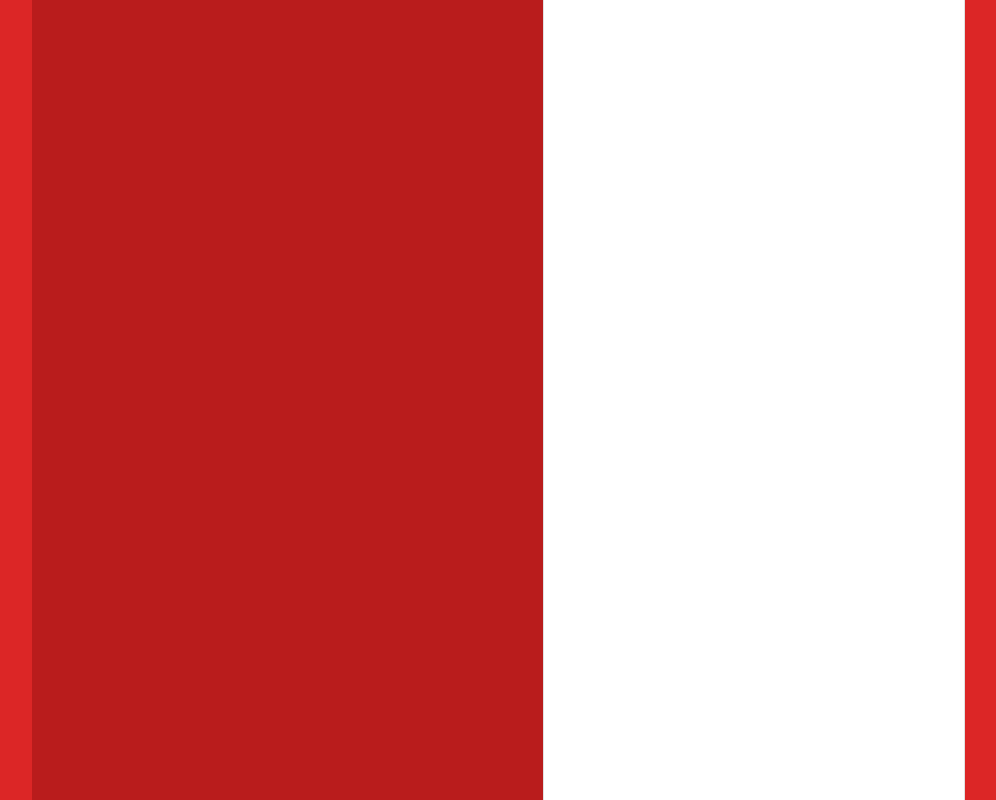
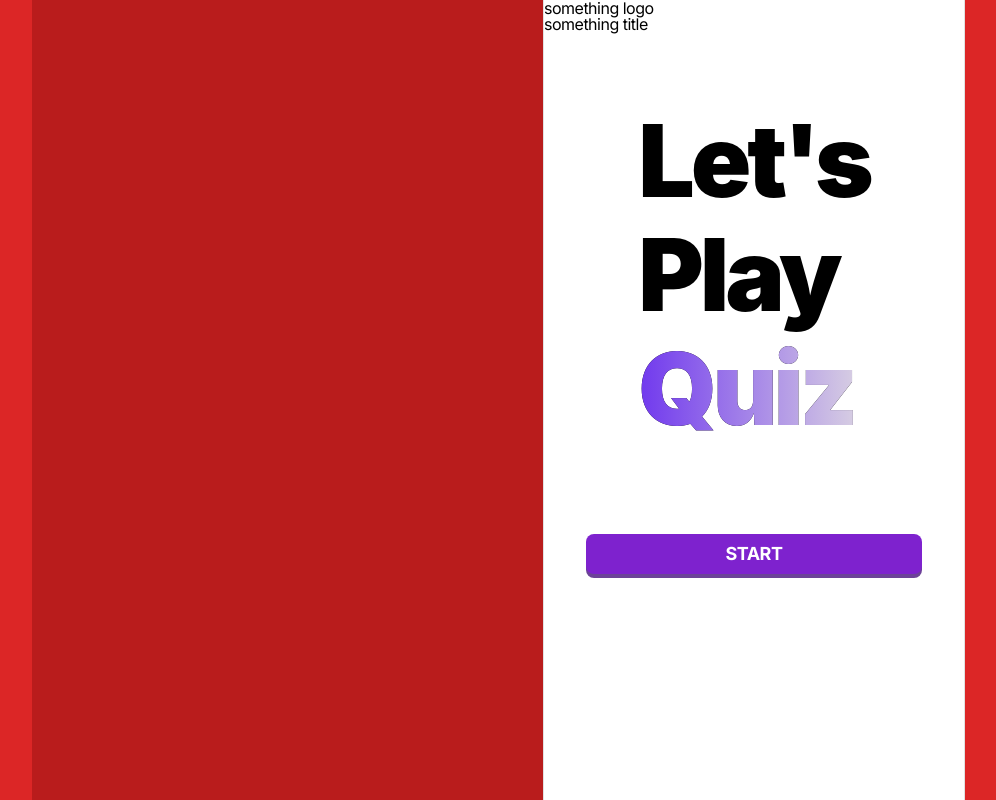
Before and after one commit to cocoball200/quiz-app, a Next.js app: page / in a window 1280 px wide. Shown: the whole page, without its empty margins (96-1092 px from the left). Built offline with nearby package versions, Linux system fonts and the light colour scheme.

Commit message:
add: hero page UI

```diff
--- a/src/app/globals.css
+++ b/src/app/globals.css
@@ -86,3 +86,127 @@
   -webkit-transition: top 0.2s ease-in-out;
   transition: top 0.2s ease-in-out;
 }
+
+.hero-text {
+  display: flex;
+  flex-direction: column;
+  align-items: center;
+  justify-content: center;
+  padding: 5rem 0;
+}
+
+.hero-title {
+  --gradient-color-1: #e4e1e1;
+  --gradient-color-2: #6a13f4;
+  --gradient-color-3: #7038ee;
+  --gradient-color-4: #cccccc;
+}
+.hero-title .hero-container .item-container .item-title-container {
+  margin-top: -16px;
+  position: relative;
+}
+.hero-title .hero-container .item-container .item-title-container .item-title,
+.hero-title
+  .hero-container
+  .item-container
+  .item-title-container
+  .item-title-overlay {
+  font-family: -apple-system, system-ui, BlinkMacSystemFont, "Segoe UI", Roboto,
+    "Helvetica Neue", Arial, sans-serif;
+  font-size: 100px;
+  font-weight: 900;
+  margin: 0;
+  line-height: 1.3em;
+  letter-spacing: -4px;
+}
+.hero-title
+  .hero-container
+  .item-container
+  .item-title-container
+  .item-title-overlay {
+  position: absolute;
+  top: 0;
+  left: 0;
+  width: auto;
+  padding-right: 30px;
+  height: 100%;
+  opacity: 1;
+  -webkit-text-fill-color: transparent;
+  -webkit-background-clip: text;
+}
+.hero-title .hero-container .item-container.process-step-1 .item-title-overlay {
+  background-image: linear-gradient(
+    90deg,
+    var(--gradient-color-1),
+    var(--gradient-color-2)
+  );
+  animation: animated-gradient-title-1 3s infinite;
+}
+.hero-title .hero-container .item-container.process-step-2 .item-title-overlay {
+  background-image: linear-gradient(
+    90deg,
+    var(--gradient-color-2),
+    var(--gradient-color-3)
+  );
+  animation: animated-gradient-title-2 3s infinite;
+}
+.hero-title .hero-container .item-container.process-step-3 .item-title-overlay {
+  background-image: linear-gradient(
+    90deg,
+    var(--gradient-color-3),
+    var(--gradient-color-1)
+  );
+  animation: animated-gradient-title-3 3s infinite;
+}
+@keyframes animated-gradient-title-1 {
+  0%,
+  16.667%,
+  100% {
+    opacity: 1;
+  }
+  33.333%,
+  83.333% {
+    opacity: 0;
+  }
+}
+@keyframes animated-gradient-title-2 {
+  0%,
+  16.667%,
+  66.667%,
+  100% {
+    opacity: 0;
+  }
+  33.333%,
+  50% {
+    opacity: 1;
+  }
+}
+@keyframes animated-gradient-title-3 {
+  0%,
+  50%,
+  100% {
+    opacity: 0;
+  }
+  66.667%,
+  83.333% {
+    opacity: 1;
+  }
+}
+
+.hero-button.q-shadow {
+  box-shadow: 0 4px 0 0 #6c4298;
+}
+
+.ease-in-out {
+  transition-timing-function: cubic-bezier(0.4, 0, 0.2, 1);
+}
+
+.duration-200 {
+  transition-duration: 200ms;
+}
+
+.transition-colors {
+  transition-property: background-color, border-color, color, fill, stroke;
+  transition-timing-function: cubic-bezier(0.4, 0, 0.2, 1);
+  transition-duration: 150ms;
+}
--- a/src/app/layout.tsx
+++ b/src/app/layout.tsx
@@ -1,5 +1,6 @@
 import './globals.css'
 import { Inter } from 'next/font/google'
+import Header from '@/components/Header'
 
 const inter = Inter({ subsets: ['latin'] })
 
@@ -15,7 +16,27 @@
 }) {
   return (
     <html lang="en">
-      <body className={inter.className}>{children}</body>
+      <body className={inter.className}>
+        <main className="bg-slate-500 lg:bg-red-600 lg:w-full md:bg-sky-300 md:flex md:justify-center">
+          <div className='hidden lg:fixed lg:z-0 lg:w-screen lg:h-full lg:bg-slate-200 md:fixed md:-z-0 md:w-screen md:h-full md:bg-[##f4eded]'>
+          </div>
+          <div className='lg:fixed lg:z-0 lg:w-full lg:max-w-[512px] lg:h-full home-right lg:block hidden bg-red-700'>
+          </div>
+          <div className='home-center relative bg-purple-500' id="app">
+            <div className='safe-area-top bg-white fixed w-full top-0 h-0  z-50'>
+            </div>
+            <div>
+              <div className='home-page-container'>
+                <Header />
+                <div className='view safe-area'>
+                  {children}
+                </div>
+              </div>
+            </div>
+          </div>
+        </main>
+
+      </body>
     </html>
   )
 }
--- a/src/app/page.tsx
+++ b/src/app/page.tsx
@@ -2,26 +2,35 @@
 
 export default function Home() {
   return (
-    <main className="bg-slate-500 lg:bg-red-600 lg:w-full md:bg-sky-300 md:flex md:justify-center">
-      <div className='hidden lg:fixed lg:z-0 lg:w-screen lg:h-full lg:bg-slate-200 md:fixed md:-z-0 md:w-screen md:h-full md:bg-[##f4eded]'>
+    <main className="">
+      <div className='hero'>
+        <div className='hero-text'>
+          <section className="hero-title">
+            <div className="hero-container">
+              <div className="item-container process-step-1">
+                <div className="item-title-container">
+                  <h1 className="item-title">Let&apos;s</h1>
+                  <div className="item-title-overlay">Let&apos;s</div>
                 </div>
-      <div className='lg:fixed lg:z-0 lg:w-full lg:max-w-[512px] lg:h-full home-right lg:block hidden bg-red-700'>
               </div>
-      <div className='home-center relative bg-purple-500' id="app">
-        <div className='safe-area-top bg-white fixed w-full top-0 h-0  z-50'>
+              <div className="item-container process-step-2">
+                <div className="item-title-container">
+                  <h1 className="item-title">Play</h1>
+                  <div className="item-title-overlay">Play</div>
                 </div>
-        <div>
-          <div className='home-page-container'>
-            <div className='header theme header-in-main'>
-              {/* <div className=''>something logo</div>
-              <div className=''>something title</div> */}
               </div>
-            <div className='view safe-area'>
-              {/* <div>score</div>
-              <div>quiz</div> */}
+              <div className="item-container process-step-3">
+                <div className="item-title-container">
+                  <h1 className="item-title">Quiz</h1>
+                  <div className="item-title-overlay">Quiz</div>
                 </div>
               </div>
             </div>
+          </section>
+        </div>
+        <button className='hero-button w-[80%] m-auto flex items-center justify-center px-7.5 py-2.5 text-lg font-semibold q-shadow mb-1 h-10 base bg-purple-700 text-light-3 hover:bg-purple-500 active:bg-purple-900 rounded-lg primary transition-colors duration-200 ease-in-out relative min-w-max text-white'>
+          <span className='hero-button-title font-bold'>START</span>
+        </button>
       </div>
     </main>
   )
--- /dev/null
+++ b/src/components/Header.tsx
@@ -0,0 +1,8 @@
+import Link from "next/link";
+
+export default function Header() {
+  return <header className='header theme header-in-main'>
+    <div className=''>something logo</div>
+    <div className=''>something title</div>
+  </header>
+}
```
Lines whose indentation alone changed are shown as unchanged.
